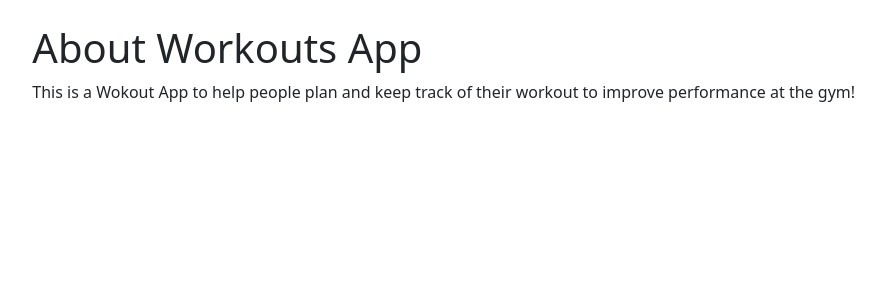
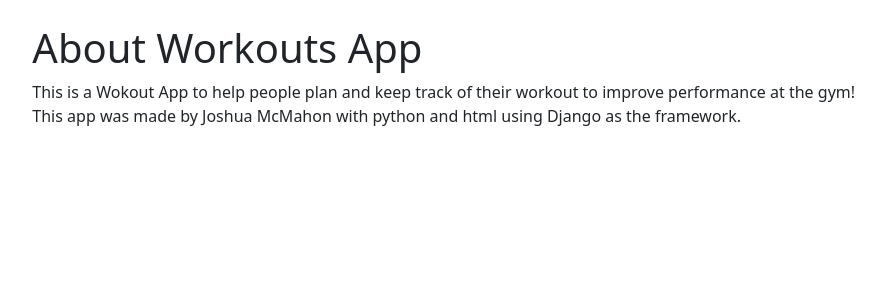
Before and after one commit to mcmahonjosh/TaskManagementApp, a Django app: page /about/ in a window 1280 px wide. Shown: the part 56-356 px from the top of the page, without its empty margins (193-1078 px from the left). Run offline with Django 5.2, Linux system fonts and the light colour scheme.

Commit message:
About Page Changes

```diff
--- a/workouts/templates/workouts/about.html
+++ b/workouts/templates/workouts/about.html
@@ -2,5 +2,5 @@
 
 {% block content%}
     <h1>About Workouts App</h1>
-    <p>This is a Wokout App to help people plan and keep track of their workout to improve performance at the gym!</p>
+    <p>This is a Wokout App to help people plan and keep track of their workout to improve performance at the gym! This app was made by Joshua McMahon with python and html using Django as the framework.</p>
 {% endblock content %}
```
